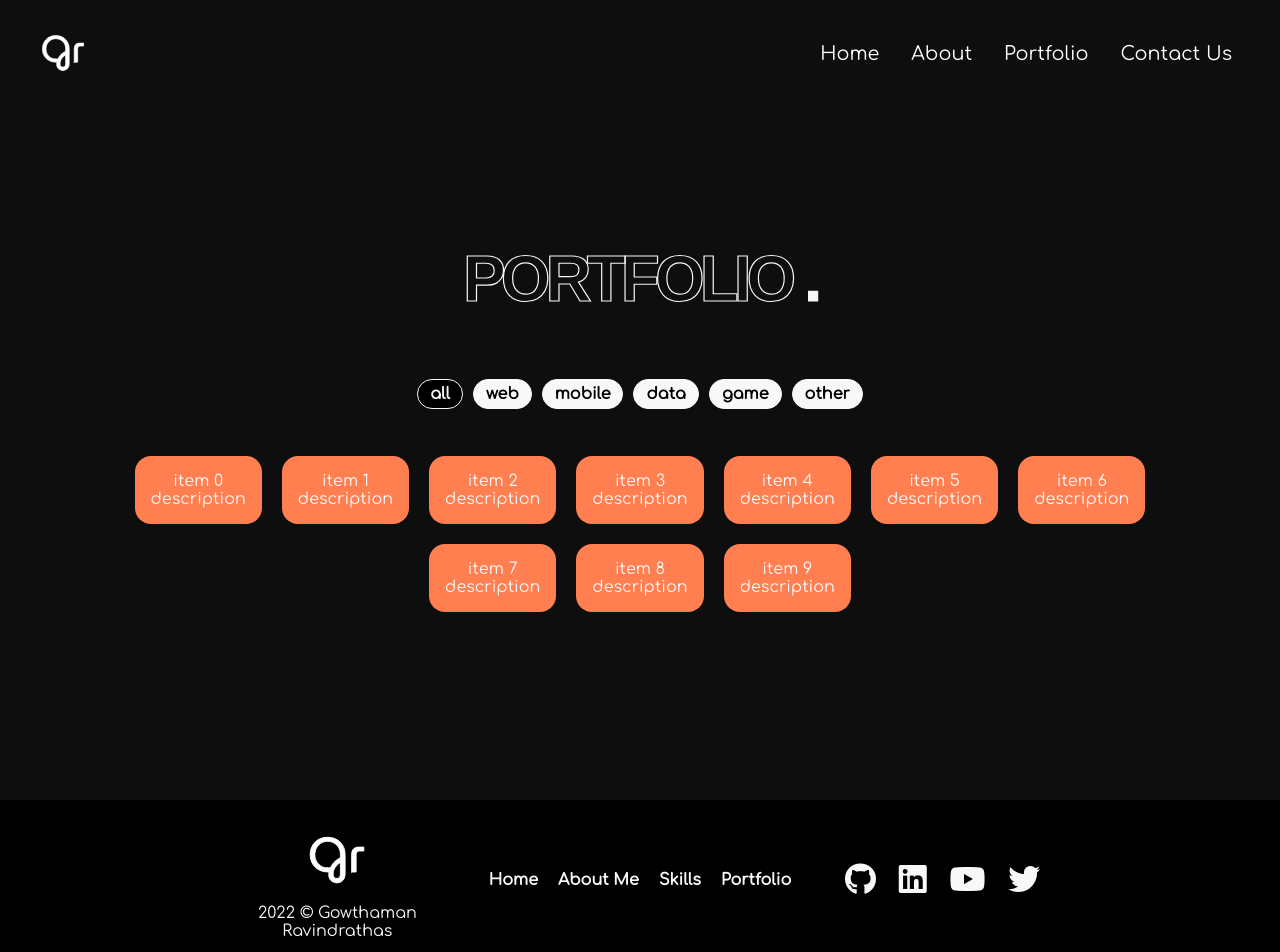
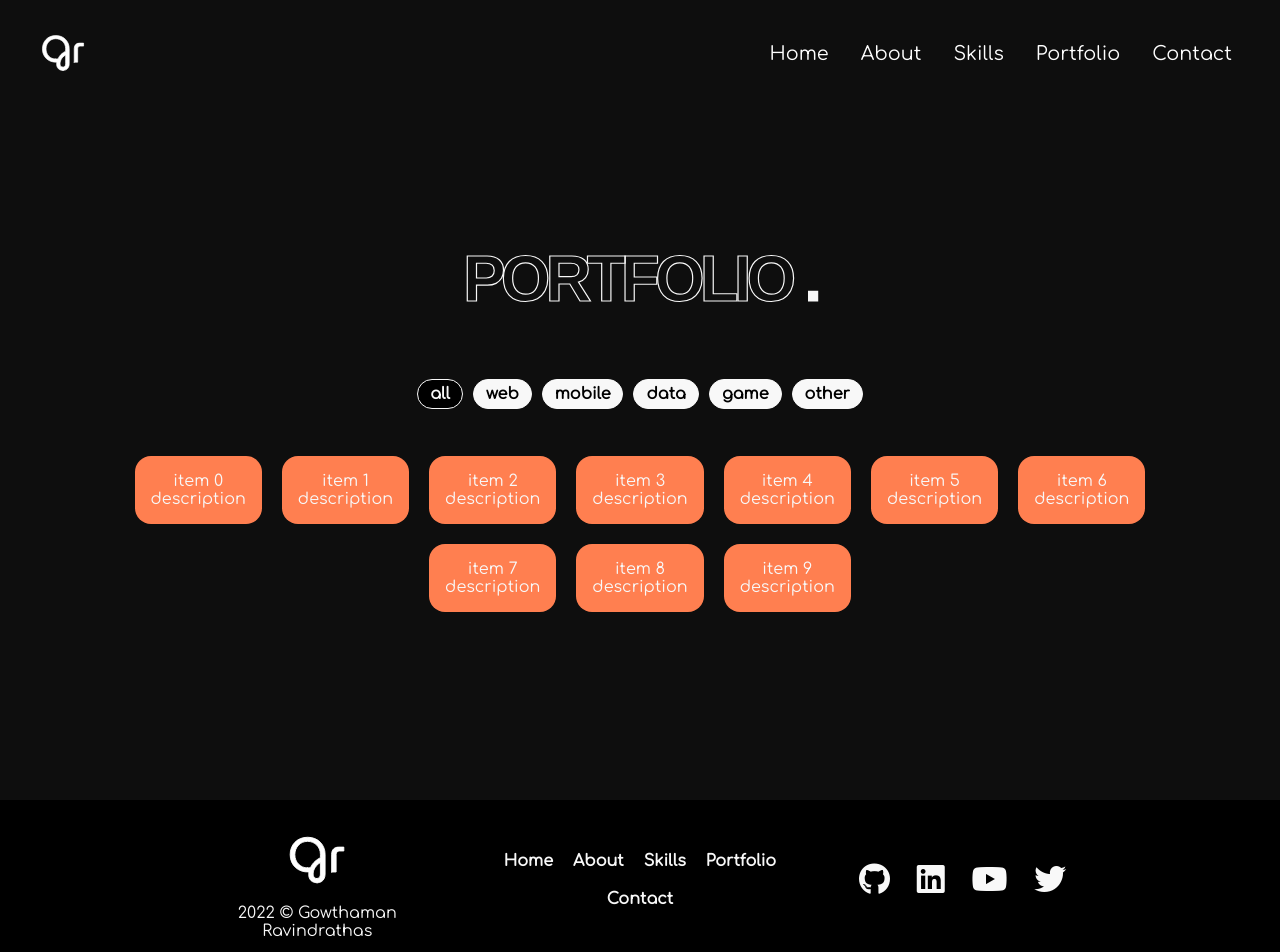
Before and after one commit to gowth6m/myportfolio, a React (Create React App) app: page /portfolio in a window 1280 px wide. Shown: the top 952 px of the page. Built offline with nearby package versions, Linux system fonts and the light colour scheme.

Commit message:
fixed some nav issues

```diff
--- a/src/components/about/About.tsx
+++ b/src/components/about/About.tsx
@@ -3,7 +3,7 @@ import { Timeline } from "./Timeline";
 
 export function About() {
   return (
-    <div id="aboutme" className="about-page flex">
+    <div id="about" className="about-page flex">
       <div className="screen-max flex">
         <div className="about-page-container">
 
--- a/src/components/footer/Footer.tsx
+++ b/src/components/footer/Footer.tsx
@@ -1,3 +1,4 @@
+import { useNavigate } from "react-router-dom";
 import "./Footer.css";
 
 export function Footer() {
@@ -12,6 +13,9 @@ export function Footer() {
     }
   };
 
+  const navigate = useNavigate();
+  const handleNavigate = (route:string) => navigate(("/"+route));
+
   return (
     <>
       <div className="footer">
@@ -19,24 +23,69 @@ export function Footer() {
           <div className="footer-inner">
             {/* Footer list */}
             <div className="footer-list">
-              <div className="footer-list-item hover-target" onClick={()=>handleClickScroll('home')}>Home</div>
-              <div className="footer-list-item hover-target" onClick={()=>handleClickScroll('aboutme')}>About Me</div>
-              <div className="footer-list-item hover-target" onClick={()=>handleClickScroll('home')}>Skills</div>
-              <div className="footer-list-item hover-target" onClick={()=>handleClickScroll('home')}>Portfolio</div>
+              <div
+                className="footer-list-item hover-target"
+                onClick={() => {
+                  handleClickScroll("home");
+                  handleNavigate("");
+                }}
+              >
+                Home
+              </div>
+              <div
+                className="footer-list-item hover-target"
+                onClick={() => {
+                  handleClickScroll("about");
+                  handleNavigate("");
+                }}
+              >
+                About
+              </div>
+              <div
+                className="footer-list-item hover-target"
+                onClick={() => {
+                  handleClickScroll("skills");
+                  handleNavigate("");
+                }}
+              >
+                Skills
+              </div>
+              <div
+                className="footer-list-item hover-target"
+                onClick={() => {
+                  handleClickScroll("portfolio");
+                  handleNavigate("portfolio");
+                }}
+              >
+                Portfolio
+              </div>
+              <div
+                className="footer-list-item hover-target"
+                onClick={() => {
+                  handleClickScroll("contact");
+                  handleNavigate("");
+                }}
+              >
+                Contact
+              </div>
             </div>
 
             {/* Socials */}
             <div className="footer-socials flex-c">
-              <div onClick={()=>openSocial('https://github.com/gowth6m')}>
+              <div onClick={() => openSocial("https://github.com/gowth6m")}>
                 <i className="fa-brands fa-2xl fa-github hover-target"></i>
               </div>
-              <div onClick={()=>openSocial('https://www.linkedin.com/in/gowth6m/')}>
+              <div
+                onClick={() =>
+                  openSocial("https://www.linkedin.com/in/gowth6m/")
+                }
+              >
                 <i className="fa-brands fa-2xl fa-linkedin hover-target"></i>
               </div>
-              <div onClick={()=>openSocial('https://gowtham.co.uk/')}>
+              <div onClick={() => openSocial("https://gowtham.co.uk/")}>
                 <i className="fa-brands fa-2xl fa-youtube hover-target"></i>
               </div>
-              <div onClick={()=>openSocial('https://twitter.com/gowth6m')}>
+              <div onClick={() => openSocial("https://twitter.com/gowth6m")}>
                 <i className="fa-brands fa-2xl fa-twitter hover-target"></i>
               </div>
             </div>
--- a/src/components/home/Home.tsx
+++ b/src/components/home/Home.tsx
@@ -91,7 +91,7 @@ export function Home() {
             </div>
 
             <i
-              onClick={() => handleClickScroll("aboutme")}
+              onClick={() => handleClickScroll("about")}
               className="scroll-down fa-3x fa-solid fa-angle-down"
             ></i>
           </div>
--- a/src/components/nav/NavBar.tsx
+++ b/src/components/nav/NavBar.tsx
@@ -64,32 +64,58 @@ function NavBar() {
                 className="nav-links"
                 onClick={() => {
                   handleClick();
-                  handleClickScroll('home');
+                  handleClickScroll("home");
                 }}
               >
                 Home
               </NavLink>
             </li>
             <li className="nav-item">
-              <NavLink to="/" className="nav-links" onClick={() => {
+              <NavLink
+                to="/"
+                className="nav-links"
+                onClick={() => {
                   handleClick();
-                  handleClickScroll('aboutme');
-                }}>
+                  handleClickScroll("about");
+                }}
+              >
                 About
+              </NavLink>
+            </li>
+            <li className="nav-item">
+              <NavLink
+                to="/"
+                className="nav-links"
+                onClick={() => {
+                  handleClick();
+                  handleClickScroll("skills");
+                }}
+              >
+                Skills
               </NavLink>
             </li>
             <li className="nav-item">
               <NavLink
                 to="/portfolio"
                 className="nav-links"
-                onClick={handleClick}
+                onClick={() => {
+                  handleClick();
+                  handleClickScroll("portfolio");
+                }}
               >
                 Portfolio
               </NavLink>
             </li>
             <li className="nav-item">
-              <NavLink to="/" className="nav-links" onClick={handleClick}>
-                Contact Us
+              <NavLink
+                to="/"
+                className="nav-links"
+                onClick={() => {
+                  handleClick();
+                  handleClickScroll("contact");
+                }}
+              >
+                Contact
               </NavLink>
             </li>
             <div className="nav-socials">
--- a/src/components/portfolio/Portfolio.tsx
+++ b/src/components/portfolio/Portfolio.tsx
@@ -1,4 +1,4 @@
-import { Key, useState } from "react";
+import { useState } from "react";
 import "./Portfolio.css";
 import PortfolioItem from "./PortfolioItem";
 
```
